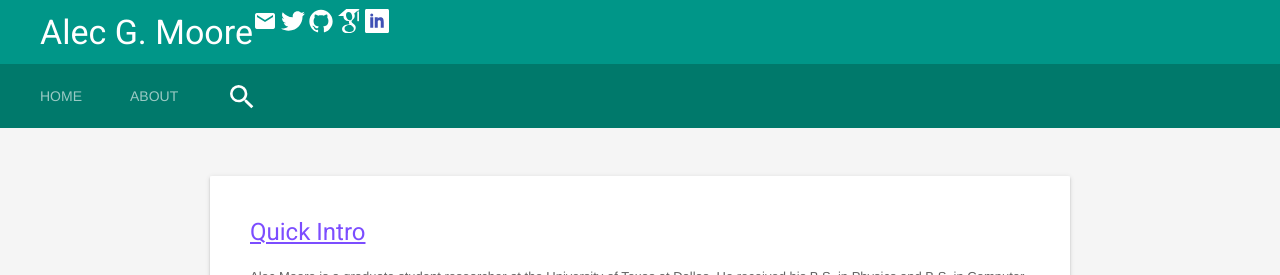
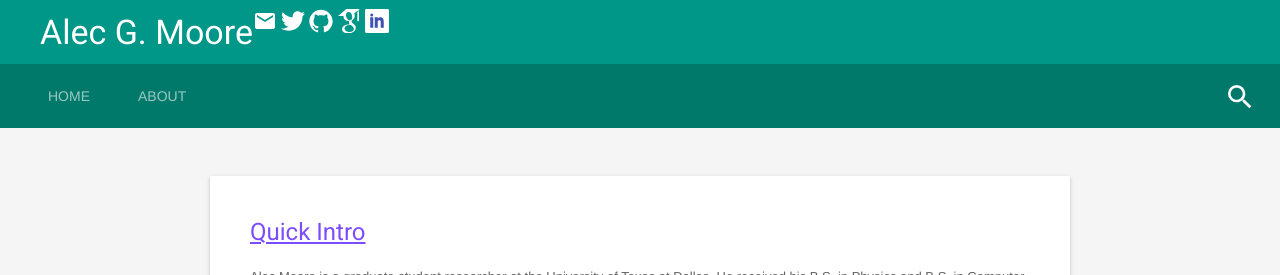
Before and after one commit to tapiralec/tapiralec.github.io, a Jekyll site: the page built from index.html, in a window 1280 px wide. Shown: the top 275 px of the page. Built offline with Jekyll 4.4.1, drawn with Linux system fonts in a browser that asks for light colours; Markdown is read by kramdown in place of the engine named in the settings.

Commit message:
moved search button to right side
this was accomplished by making a seperate definition to right justify
the search tab, as well as adding a parent div over the both of them. I
then had to set the fill of the equally spaced tabs to 70% to keep the
search button from getting pushed onto the next line. Should only break
when a display has fewer than 340 pixels wide (and even then, only
"about" is going to dissapear)

```diff
--- a/_includes/header.html
+++ b/_includes/header.html
@@ -40,6 +40,7 @@
         </span>
       </p>
     </div>
+    <div class="oneline_fix mdl-color--primary-dark">
       <div class="mdl-layout__tab-bar mdl-color--primary-dark">
         <a class="mdl-layout__tab_fixed" href="{{ site.baseurl | prepend: site.url }}">
           Home
@@ -49,6 +50,9 @@
           <a class="mdl-layout__tab_fixed" href="{{ page.url | prepend: site.baseurl | prepend: site.url }}">{{ page.title }}</a>
           {% endif %}
         {% endfor %}
+        <!--we need to space out here...-->
+      </div>
+
         <a class="mdl-layout__tab_search" href="javascript:void(0)" title="or press '/' to search" onclick="toggleSearch()" class="search-btn">
           <svg style="width:32px;height:32px" viewBox="0 0 24 24">
             <path fill="white" d="M9.5,3A6.5,6.5 0 0,1 16,9.5C16,11.11 15.41,12.59 14.44,13.73L14.71,14H15.5L20.5,19L19,20.5L14,15.5V14.71L13.73,14.44C12.59,15.41 11.11,16 9.5,16A6.5,6.5 0 0,1 3,9.5A6.5,6.5 0 0,1 9.5,3M9.5,5C7,5 5,7 5,9.5C5,12 7,14 9.5,14C12,14 14,12 14,9.5C14,7 12,5 9.5,5Z"></path>
--- a/css/styles.css
+++ b/css/styles.css
@@ -50,14 +50,19 @@
   padding-left: 16px;
   box-sizing: border-box;
   height: 100%;
-  width: 100%;
+  /*display: inline;*/
+  width: 70%;
+  /*width set to 70%. this is to allow for space for the search button to be on right.
+   * a better solution may be necessary if we actually add more than home and about
+   * but until then, this only starts to break around 340 pixels wide.
+   */
 }
 .mdl-jekyll .mdl-layout__tab-bar .mdl-layout__tab {
   height: 64px;
   line-height: 64px;
 }
 
-.mdl-jekyll .mdl-layout__tab-bar .mdl-layout__tab_search {
+.mdl-jekyll .mdl-layout__tab_search {
   height: 64px;
   line-height: 64px;
   float:none;
@@ -68,11 +73,53 @@
   padding:0;
   margin:0;
   border:none;
+  /*
+  border-style: dashed;
+  border-width: medium;
+  */
+  padding:0 24px;
+  float:right;
+  flex-grow:0;
+  flex-shrink:0;
+  float:right;
+  position:relative;
+  display:block;
+  -webkit-box-flex:0;
+  -webkit-flex-grow:0;
+  -ms-flex-positive:0;
+  flex-grow:0;
+  -webkit-flex-shrink:0;
+  -ms-flex-negative:0;
+  flex-shrink:0;
+  text-decoration:none;
+  text-align:center;
+  font-weight:500;
+  font-size:14px;
+  text-transform:uppercase;
+  color:rgba(255,255,255, .6);
+  overflow:hidden
+}
+
+.mdl-jekyll .mdl-layout__tab-bar {
+  height: 64px;
+  line-height: 64px;
+  float:left;
+  -webkit-box-flex:1;
+  -webkit-flex-grow:1;
+  -ms-flex-positive:1;
+  flex-grow:1;
+  padding:0;
+  margin:0;
+  border:none;
+  /*
+  border-style: dashed;
+  border-width: medium;;
+  */
   padding:0 24px;
   float:left;
   flex-grow:0;
   flex-shrink:0;
-  float:right;
+  float:left;
   position:relative;
   display:block;
   -webkit-box-flex:0;
@@ -103,7 +150,7 @@
   margin:0;
   border:none;
   padding:0 24px;
-  float:right;
+  float:left;
   flex-grow:0;
   flex-shrink:0;
   float:left;
@@ -417,3 +464,10 @@
   width: 100%;
   height:100%;
 }
+
+.oneLine_fix {
+    white-space: nowrap;
+    padding: 0;
+    padding-left: 0px;
+    border: none;
+}
```
Lines whose indentation alone changed are shown as unchanged.
